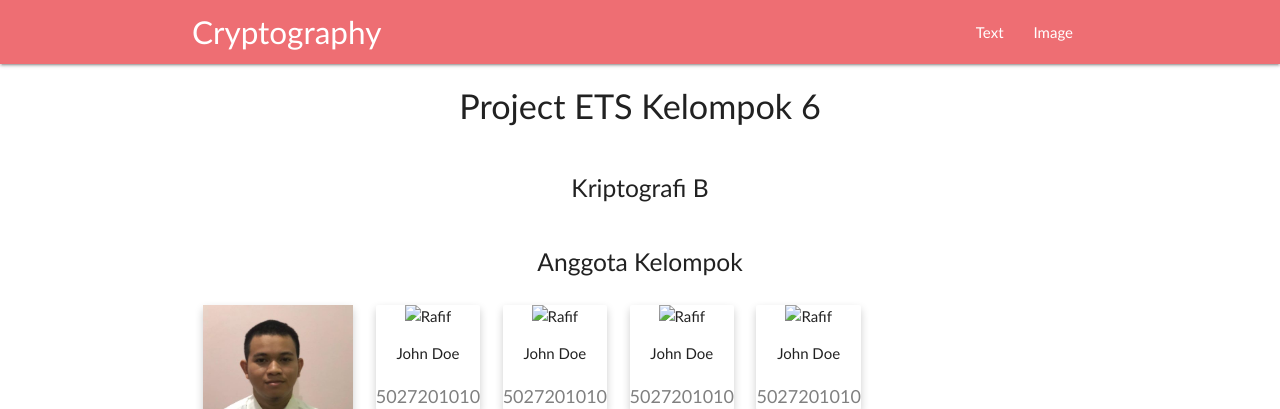
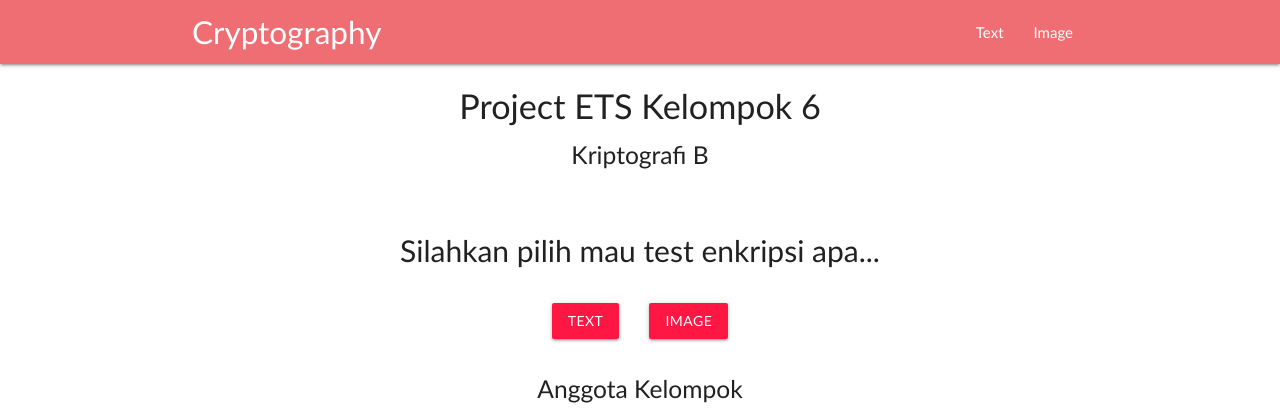
Before and after one commit to AbyssLector/cryptography, a PHP site: page / in a window 1280 px wide. Shown: the top 409 px of the page. Run offline with PHP 8.4, Linux system fonts and the light colour scheme.

Commit message:
Update index text textEnc textDec

```diff
--- a/index.html
+++ b/index.html
@@ -32,11 +32,17 @@
         <div class="row">
             <div class="col s12">
                 <h4 class="center-align">Project ETS Kelompok 6</h4>
+                <h5 class="center-align">Kriptografi B</h5>
             </div>
         </div>
         <div class="row">
             <div class="col s12">
-                <h5 class="center-align">Kriptografi B</h5>
+                <p class="center-align home-p">Silahkan pilih mau test enkripsi apa...</p>
+                <div class="flexbox">
+
+                    <a class="btn red accent-3 but-mar" href="text.html">Text</a>
+                    <a class="btn red accent-3 but-mar" href="image.html">Image</a>
+                </div>
             </div>
         </div>
         <div class="row">
@@ -45,39 +51,41 @@
             </div>
         </div>
         <div class="row">
-            <div class="col ">
-                <div class="card">
-                    <img src="assets/img/rafif.jpg" alt="Rafif">
-                    <p>John Doe</p>
+            <div class="flexbox">
+                <div class="col">
+                    <div class="card hoverable">
+                        <img src="https://cdn.discordapp.com/attachments/956826226012610565/958735577589633064/unknown.png" alt="Rafif">
+                        <p>Rafif Naufaldi</p>
                         <p class="title">5027201010</p>
                     </div>
                 </div>
                 <div class="col">
-                <div class="card">
-                    <img src="" alt="Rafif">
-                    <p>John Doe</p>
-                    <p class="title">5027201010</p>
+                    <div class="card hoverable">
+                        <img src="https://cdn.discordapp.com/attachments/956826226012610565/958734434289479720/unknown.png" alt="Faris">
+                        <p>Faris Anwari</p>
+                        <p class="title">5027201008</p>
                     </div>
                 </div>
                 <div class="col">
-                <div class="card">
-                    <img src="" alt="Rafif">
-                    <p>John Doe</p>
-                    <p class="title">5027201010</p>
+                    <div class="card hoverable">
+                        <img src="https://cdn.discordapp.com/attachments/956826226012610565/958736692859248700/unknown.png" alt="Ihsan">
+                        <p>Ihsanul Afkar</p>
+                        <p class="title">5027201024</p>
                     </div>
                 </div>
                 <div class="col">
-                <div class="card">
-                    <img src="" alt="Rafif">
-                    <p>John Doe</p>
-                    <p class="title">5027201010</p>
+                    <div class="card hoverable">
+                        <img src="https://cdn.discordapp.com/attachments/956826226012610565/958734434289479720/unknown.png" alt="Hakim">
+                        <p>Fatih Hakim</p>
+                        <p class="title">5027201066</p>
                     </div>
                 </div>
                 <div class="col">
-                <div class="card">
-                    <img src="" alt="Rafif">
-                    <p>John Doe</p>
-                    <p class="title">5027201010</p>
+                    <div class="card hoverable">
+                        <img src="https://cdn.discordapp.com/attachments/956826226012610565/958734434289479720/unknown.png" alt="Nadine">
+                        <p>Nadine Haninta</p>
+                        <p class="title">5027201014</p>
+                    </div>
                 </div>
             </div>
         </div>
--- a/style.css
+++ b/style.css
@@ -11,9 +11,24 @@ img {
     max-width: 10rem;
     margin: auto;
     text-align: center;
-  }
+}
 
-  .title {
+.title {
     color: grey;
     font-size: 18px;
-  }
+}
+
+.flexbox {
+    display: flex;
+    flex-wrap: wrap;
+    justify-content: center;
+    align-items: center;
+}
+
+.home-p {
+    font-size: 2rem;
+}
+
+.but-mar {
+    margin: 0rem 1rem;
+}
--- a/textDec.html
+++ b/textDec.html
@@ -30,7 +30,7 @@
 
     <div class="container">
         <div class="row">
-            <h2>Text Decryption</h2>
+            <h4>Text Decryption</h4>
         </div>
         <div class="row">
             <form class="col s12" action="#" method="post">
--- a/textEnc.html
+++ b/textEnc.html
@@ -30,7 +30,7 @@
 
     <div class="container">
         <div class="row">
-            <h2>Text Encryption</h2>
+            <h4>Text Encryption</h4>
         </div>
         <div class="row">
             <form class="col s12" action="#" method="post">
```
Also changed, not shown: text.html (+15 -3 lines), assets/img/rafif.jpg (deleted). Lines whose indentation alone changed are shown as unchanged.
